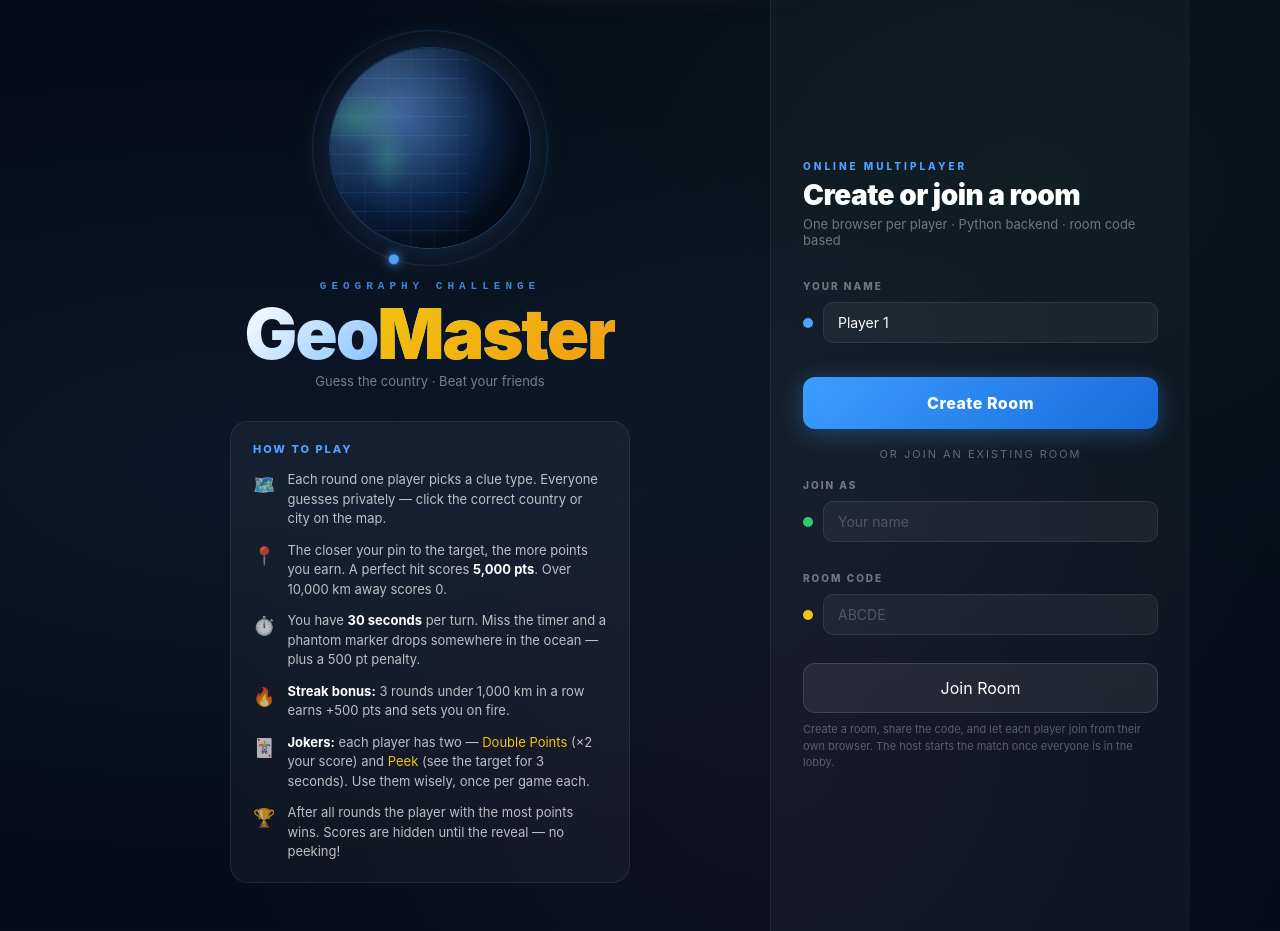
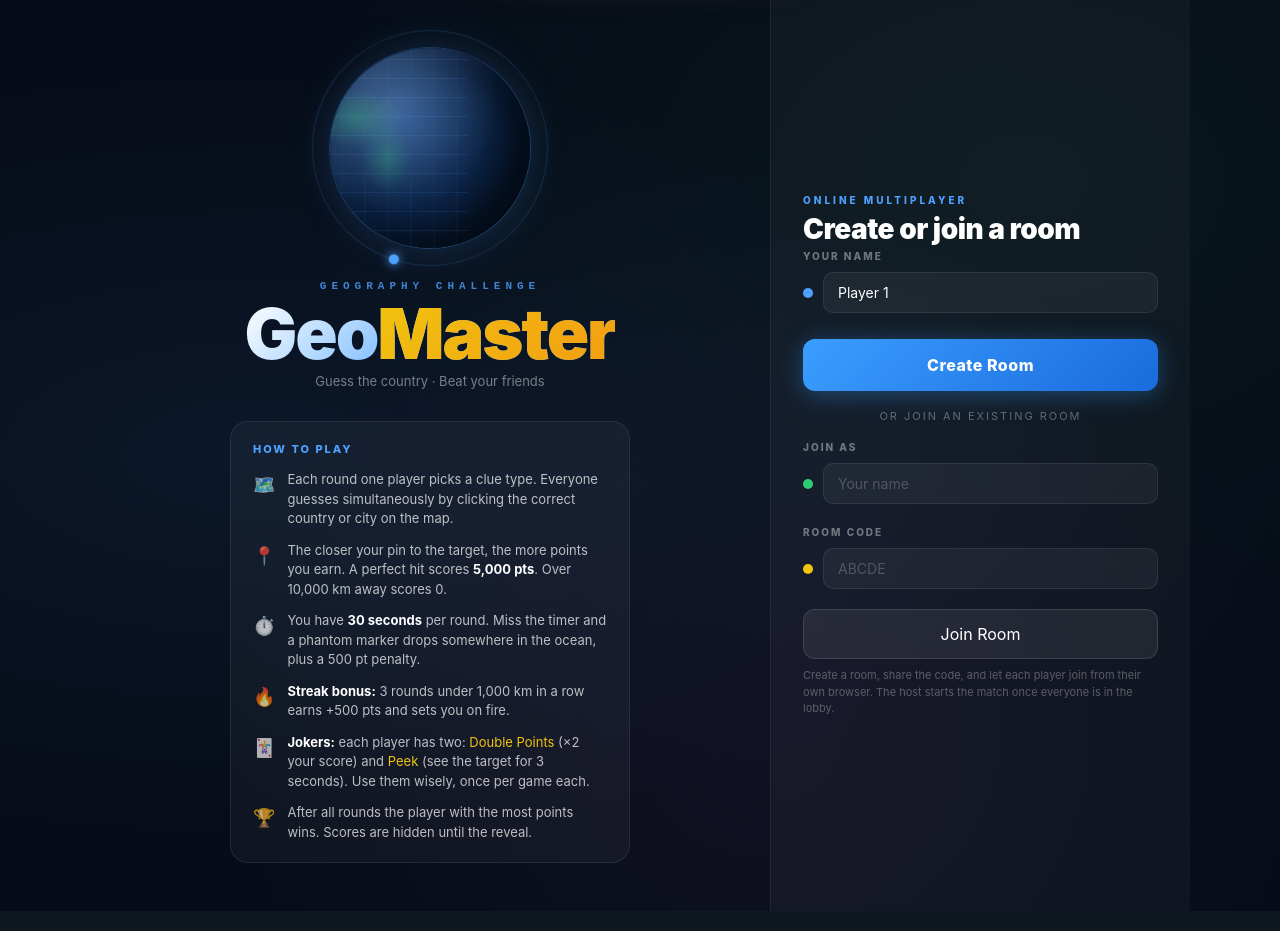
Before and after one commit to lensbums-ops/GeoMaster, a Flask app: page / in a window 1280 px wide. Run offline with Flask 3, Linux system fonts and the light colour scheme; some libraries are stand-ins or nearby versions.

Commit message:
Clean up rules, invite-only mode on room link

```diff
--- a/data.py
+++ b/data.py
@@ -82,8 +82,8 @@ COUNTRIES: list[dict] = [
     {"name":"Indonesia","kind":"country","iso":"id","lat":-0.79,"lng":113.92,"capital":"Jakarta","landmark":"Borobudur in Central Java is the world's largest Buddhist temple.","clues":["World's largest archipelago with over 17,500 islands","Fourth most populous country with over 270 million people","Spreads across three time zones"],"radius_km":800},
     {"name":"Thailand","kind":"country","iso":"th","lat":15.87,"lng":100.99,"capital":"Bangkok","landmark":"Wat Phra Kaew in Bangkok houses the revered Emerald Buddha.","clues":["Only Southeast Asian country never colonised by a European power","Shape of the country resembles an elephant's head","Borders Myanmar, Laos, Cambodia and Malaysia"],"radius_km":380},
     {"name":"Vietnam","kind":"country","iso":"vn","lat":14.06,"lng":108.28,"capital":"Hanoi","landmark":"Ha Long Bay has nearly 2,000 limestone islands rising from emerald waters.","clues":["S-shaped country running 1,650 km from north to south","Borders China, Laos and Cambodia","The Mekong Delta in the south is known as the Rice Bowl of Asia"],"radius_km":380},
-    {"name":"Malaysia","kind":"country","iso":"my","lat":4.21,"lng":109.46,"capital":"Kuala Lumpur","landmark":"The Petronas Twin Towers were the world's tallest buildings from 1998 to 2004.","clues":["Consists of two parts separated by the South China Sea","Shares the island of Borneo with Indonesia and Brunei","Borders Thailand, Indonesia and Brunei"],"radius_km":380},
-    {"name":"Philippines","kind":"country","iso":"ph","lat":12.88,"lng":121.77,"capital":"Manila","landmark":"The Chocolate Hills in Bohol are over 1,200 cone-shaped mounds that turn brown in summer.","clues":["Archipelago of more than 7,600 islands in Southeast Asia","Has over 175 spoken languages","Located on the Pacific Ring of Fire"],"radius_km":600},
+    {"name":"Malaysia","kind":"country","iso":"my","lat":3.14,"lng":101.69,"capital":"Kuala Lumpur","landmark":"The Petronas Twin Towers were the world's tallest buildings from 1998 to 2004.","clues":["Consists of two parts separated by the South China Sea","Shares the island of Borneo with Indonesia and Brunei","Borders Thailand, Indonesia and Brunei"],"radius_km":380},
+    {"name":"Philippines","kind":"country","iso":"ph","lat":14.60,"lng":121.00,"capital":"Manila","landmark":"The Chocolate Hills in Bohol are over 1,200 cone-shaped mounds that turn brown in summer.","clues":["Archipelago of more than 7,600 islands in Southeast Asia","Has over 175 spoken languages","Located on the Pacific Ring of Fire"],"radius_km":600},
     {"name":"Myanmar","kind":"country","iso":"mm","lat":21.92,"lng":95.96,"capital":"Naypyidaw","landmark":"The Shwedagon Pagoda in Yangon is covered in gold with a diamond-encrusted top.","clues":["Located between India, China, Thailand, Laos and Bangladesh","Formerly known as Burma","The Irrawaddy is its most important river"],"radius_km":450},
     {"name":"Cambodia","kind":"country","iso":"kh","lat":12.57,"lng":104.99,"capital":"Phnom Penh","landmark":"Angkor Wat is the world's largest religious monument, built in the 12th century.","clues":["Located in mainland Southeast Asia","The Tonle Sap is Southeast Asia's largest freshwater lake","Borders Thailand, Laos and Vietnam"],"radius_km":280},
     {"name":"Mongolia","kind":"country","iso":"mn","lat":46.86,"lng":103.85,"capital":"Ulaanbaatar","landmark":"The Gobi Desert covers much of the southern part of the country.","clues":["Second largest landlocked country in the world","Sandwiched between Russia and China","Has the lowest population density of any sovereign country"],"radius_km":600},
--- a/static/app.js
+++ b/static/app.js
@@ -1019,7 +1019,21 @@ function getSelectedLobbyRounds() {
 function prefillRoomCodeFromQuery() {
   const params = new URLSearchParams(window.location.search);
   const room = params.get('room');
-  if (room) document.getElementById('join-room-code').value = room.toUpperCase();
+  if (!room) return;
+
+  document.getElementById('join-room-code').value = room.toUpperCase();
+
+  // Invite mode: hide create section, highlight join section
+  document.getElementById('create-section').style.display = 'none';
+  document.getElementById('setup-heading').textContent = 'You were invited to a room';
+  document.getElementById('start-note').textContent = 'Enter your name and join the room. The host will start the match once everyone is in.';
+
+  const joinSection = document.getElementById('join-section');
+  joinSection.style.cssText = 'background:rgba(78,161,255,0.08);border:1px solid rgba(78,161,255,0.25);border-radius:16px;padding:16px;';
+
+  const joinBtn = document.getElementById('join-room-btn');
+  joinBtn.className = 'primary-btn';
+  joinBtn.style.width = '100%';
 }
 
 const wait = ms => new Promise(resolve => setTimeout(resolve, ms));
--- a/templates/index.html
+++ b/templates/index.html
@@ -39,7 +39,7 @@
         <div class="rules-title">How to play</div>
         <div class="rule-row">
           <span class="rule-icon">🗺️</span>
-          <span>Each round one player picks a clue type. Everyone guesses privately — click the correct country or city on the map.</span>
+          <span>Each round one player picks a clue type. Everyone guesses simultaneously by clicking the correct country or city on the map.</span>
         </div>
         <div class="rule-row">
           <span class="rule-icon">📍</span>
@@ -47,7 +47,7 @@
         </div>
         <div class="rule-row">
           <span class="rule-icon">⏱️</span>
-          <span>You have <strong>30 seconds</strong> per turn. Miss the timer and a phantom marker drops somewhere in the ocean — plus a 500 pt penalty.</span>
+          <span>You have <strong>30 seconds</strong> per round. Miss the timer and a phantom marker drops somewhere in the ocean, plus a 500 pt penalty.</span>
         </div>
         <div class="rule-row">
           <span class="rule-icon">🔥</span>
@@ -55,20 +55,20 @@
         </div>
         <div class="rule-row">
           <span class="rule-icon">🃏</span>
-          <span><strong>Jokers:</strong> each player has two — <em>Double Points</em> (×2 your score) and <em>Peek</em> (see the target for 3 seconds). Use them wisely, once per game each.</span>
+          <span><strong>Jokers:</strong> each player has two: <em>Double Points</em> (×2 your score) and <em>Peek</em> (see the target for 3 seconds). Use them wisely, once per game each.</span>
         </div>
         <div class="rule-row">
           <span class="rule-icon">🏆</span>
-          <span>After all rounds the player with the most points wins. Scores are hidden until the reveal — no peeking!</span>
+          <span>After all rounds the player with the most points wins. Scores are hidden until the reveal.</span>
         </div>
       </div>
     </div>
 
     <div class="start-right">
       <div class="setup-label">Online Multiplayer</div>
-      <div class="setup-heading">Create or join a room</div>
-      <div class="setup-sub">One browser per player · Python backend · room code based</div>
+      <div class="setup-heading" id="setup-heading">Create or join a room</div>
 
+      <div id="create-section">
         <div class="field">
           <label>Your Name</label>
           <div class="player-entry">
@@ -77,9 +77,10 @@
           </div>
         </div>
         <button id="create-room-btn">Create Room</button>
+        <div class="or-divider" id="or-divider">or join an existing room</div>
+      </div>
 
-      <div class="or-divider">or join an existing room</div>
-
+      <div id="join-section">
         <div class="field">
           <label>Join as</label>
           <div class="player-entry">
@@ -96,8 +97,9 @@
           </div>
         </div>
         <button class="ghost-btn" id="join-room-btn">Join Room</button>
+      </div>
 
-      <div class="small-note">Create a room, share the code, and let each player join from their own browser. The host starts the match once everyone is in the lobby.</div>
+      <div class="small-note" id="start-note">Create a room, share the code, and let each player join from their own browser. The host starts the match once everyone is in the lobby.</div>
     </div>
   </div>
 </div>
```
Lines whose indentation alone changed are shown as unchanged.
